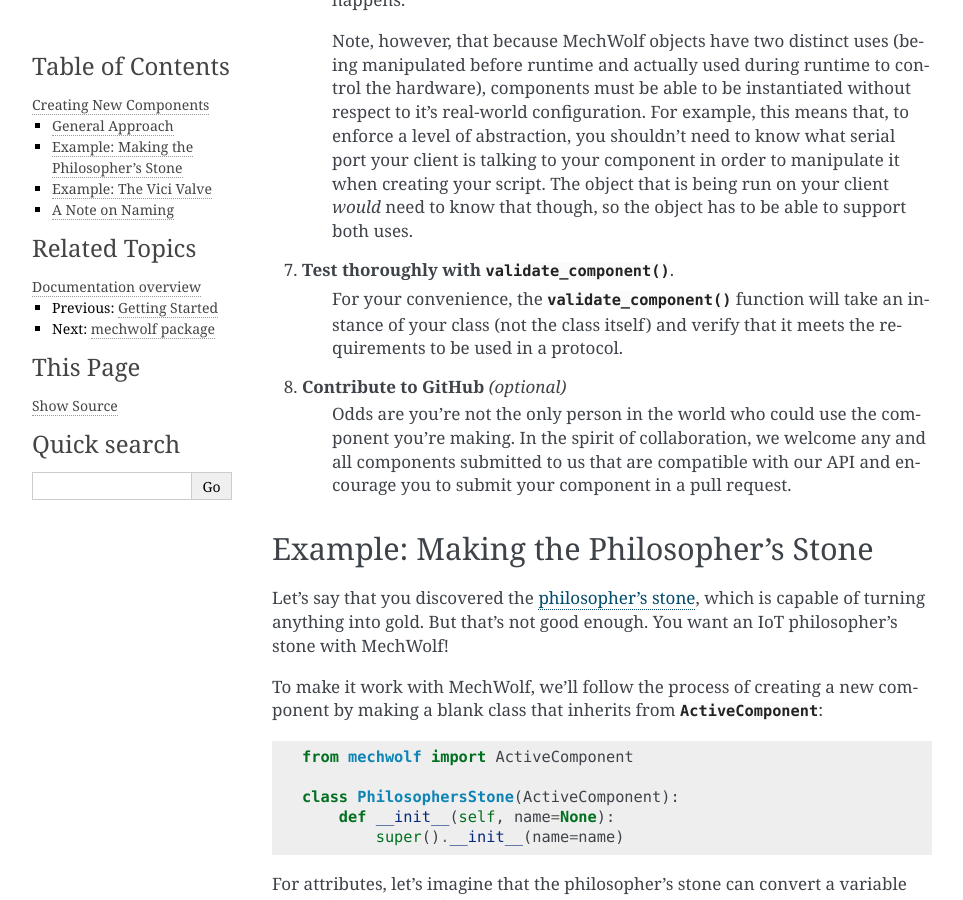
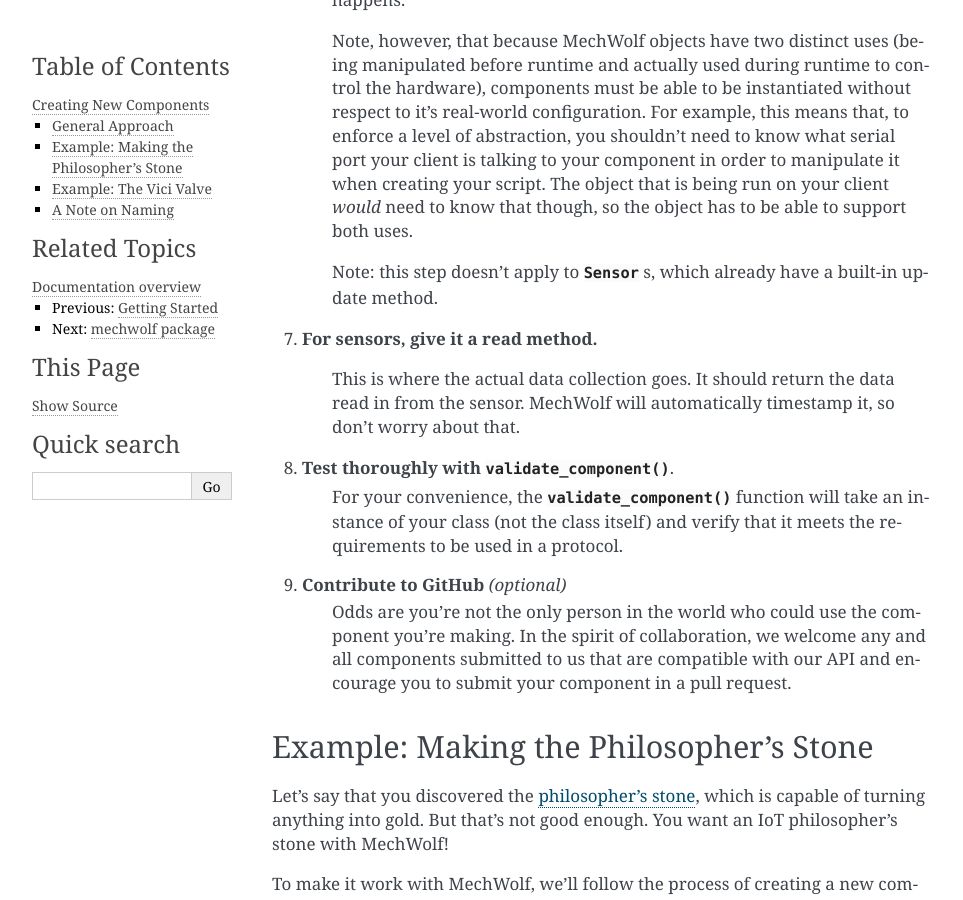
Before and after one commit to MechWolf/MechWolf, a Sphinx documentation site: the page built from docs/source/guide/new_components.rst, in a window 1280 px wide and 900 px high, scrolled down 1498 px. Shown: the whole window, without its empty margins (148-1111 px from the left). Built offline with Sphinx 7.4.7, drawn with Linux system fonts in a browser that asks for light colours; pages that are not in the unit, such as notebooks, are missing from menus.

Commit message:
Added sensor docs

```diff
--- a/docs/source/guide/new_components.rst
+++ b/docs/source/guide/new_components.rst
@@ -79,6 +79,15 @@
     client is talking to your component in order to manipulate it when creating
     your script. The object that is being run on your client *would* need to
     know that though, so the object has to be able to support both uses.
+
+    Note: this step doesn't apply to :class:`~mechwolf.components.sensor.Sensor`
+    s, which already have a built-in update method.
+
+#. **For sensors, give it a read method.**
+
+    This is where the actual data collection goes. It should return the data
+    read in from the sensor. MechWolf will automatically timestamp it, so don't
+    worry about that.
 
 #. **Test thoroughly with** :func:`~mechwolf.validate_component`.
     For your convenience, the :func:`~mechwolf.validate_component` function will
```
